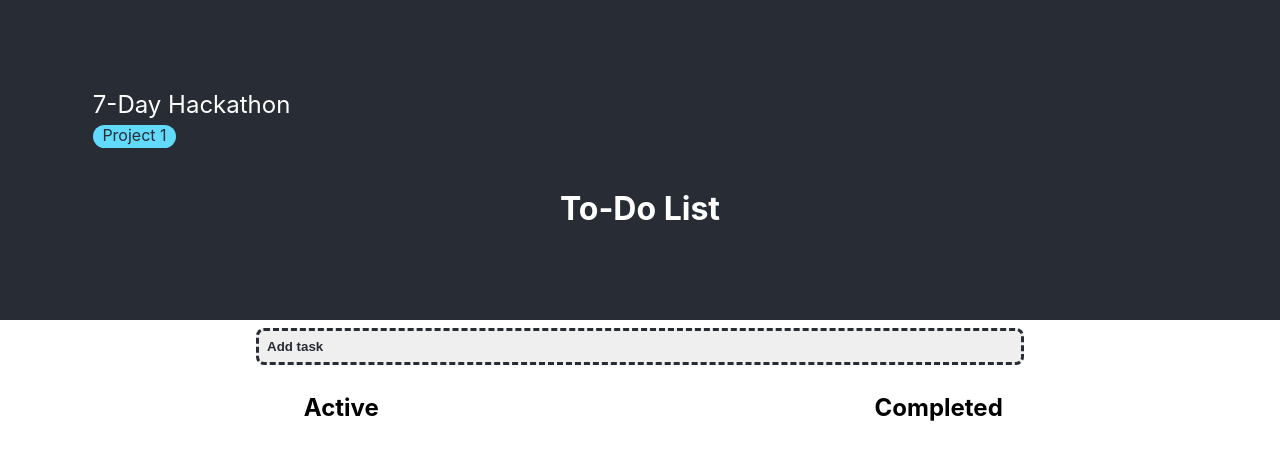
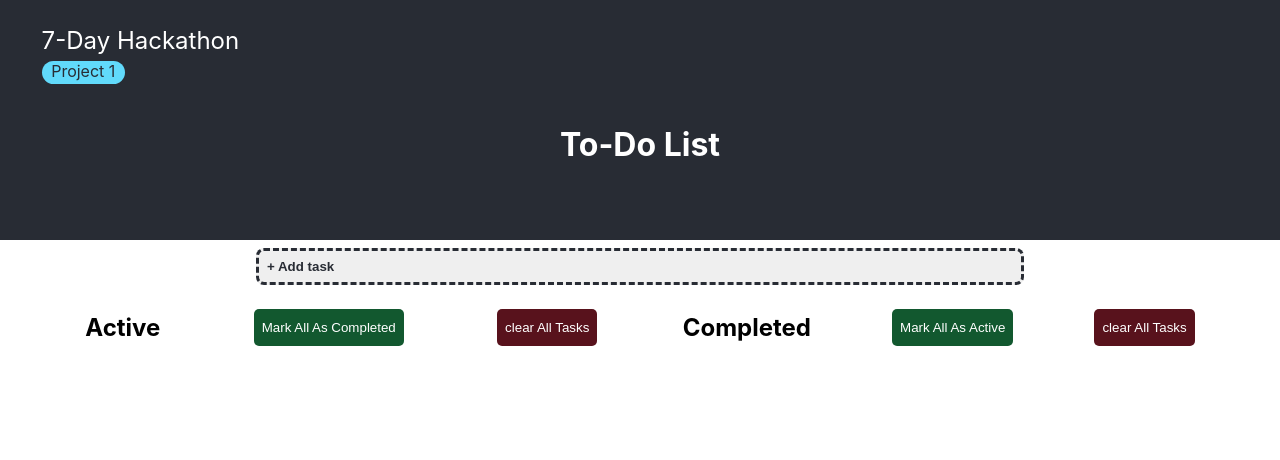
Before and after one commit to andrewhenin/to-do-list, a React (Create React App) app: page / in a window 1280 px wide. Shown: the top 460 px of the page. Built offline with nearby package versions, Linux system fonts and the light colour scheme.

Commit message:
project complete

```diff
--- a/src/App.css
+++ b/src/App.css
@@ -5,7 +5,7 @@
 
 .App-header {
   background-color: #282c34;
-  height: 40vh;
+  height: 30vh;
   display: flex;
   flex-direction: column;
   justify-items: center;
@@ -24,8 +24,8 @@
   flex-direction: column;
   width: fit-content;
   text-align: left;
-  padding-left: 7%;
-  padding-top: 7%;
+  padding-left: 3%;
+  padding-top: 2%;
   font-size: 1rem;
   margin-bottom: 1rem;
 }
@@ -76,11 +76,34 @@
   justify-content: start;
 }
 
+.tasks {
+  display: flex;
+  align-items: flex-start;
+}
+
 .active-list {
   display: flex;
   flex-direction: column;
   justify-content: flex-start;
   width: 40vw;
+}
+
+.active-tasks {
+  display: flex;
+  flex-direction: column;
+  align-items: start;
+  justify-content: flex-start;
+  width: 100%;
+  /* height:40vh; */
+}
+
+.completed-tasks {
+  display: flex;
+  flex-direction: column;
+  align-items: start;
+  justify-content: flex-start;
+  width: 40vw;
+  /* height:40vh; */
 }
 
 .completed-list {
@@ -108,3 +131,27 @@
   background-color: #282c34;
   color: #61dafb;
 }
+
+.title-button {
+  display: flex;
+  flex-direction: row;
+  justify-content: space-between;
+}
+
+.clear-button {
+    background-color: #58121c;
+    color: #fff;
+    border: none;
+    border-radius: 5px;
+    padding: 0.5rem;
+    margin: 1.0rem 0;
+}
+
+.mark-button {
+  background-color: #12582f;
+  color: #fff;
+  border: none;
+  border-radius: 5px;
+  padding: 0.5rem;
+  margin: 1.0rem 0;
+}
--- a/src/App.js
+++ b/src/App.js
@@ -6,12 +6,16 @@ import Task from './utils/models';
 
 function App() {
   const [activeTasks, setActiveTasks] = React.useState([]);
-  const [completedTasks, setcompletedTasks] = React.useState([]);
+  const [completedTasks, setCompletedTasks] = React.useState([]);
   const [idCounter, setIdCounter] = React.useState(0);
 
+
   const handleAddTask = () => {
-    const taskName = prompt("Enter task name");
-    const taskDescription = prompt("Enter task description");
+    let taskName = prompt("Enter task name");
+    while ((taskName === "") || (taskName === null)) {
+      taskName = prompt("Task name can't be empty. Try again.");
+    }
+    let taskDescription = prompt("Enter task description");
     const newItem = new Task(idCounter, taskName, taskDescription);
     setActiveTasks([...activeTasks, newItem]);
     setIdCounter(idCounter + 1);
@@ -20,7 +24,7 @@ function App() {
   const handleRemoveTask = (task) => {
     if (task.completed) {
       const updatedcompletedTasks = completedTasks.filter(curr_task => task.id !== curr_task.id);
-      setcompletedTasks(updatedcompletedTasks);
+      setCompletedTasks(updatedcompletedTasks);
     } else {
       const updatedActiveTasks = activeTasks.filter(curr_task => task.id !== curr_task.id);
       setActiveTasks(updatedActiveTasks);
@@ -31,11 +35,11 @@ function App() {
       const updatedTask = { ...task, completed: !task.completed };
 
       if (!task.completed) {
-        setcompletedTasks([...completedTasks, updatedTask]);
+        setCompletedTasks([...completedTasks, updatedTask]);
         setActiveTasks(activeTasks.filter(current_task => current_task.id !== task.id));
       } else {
         setActiveTasks([...activeTasks, updatedTask]);
-        setcompletedTasks(completedTasks.filter(current_task => current_task.id !== task.id));
+        setCompletedTasks(completedTasks.filter(current_task => current_task.id !== task.id));
     };
   };
 
@@ -45,6 +49,46 @@ function App() {
       task.id = idCounter;
       setIdCounter(idCounter + 1);
   };
+
+  function handleClearActive() {
+    if (activeTasks.length === 0) {
+      alert("No active tasks to clear.");
+      return;
+    }
+    const userChoice = window.confirm("Do you want to proceed?");
+    if (userChoice) {
+      setActiveTasks([]);
+    }
+  }
+
+  function handleClearCompleted() {
+    if (completedTasks.length === 0) {
+      alert("No completed tasks to clear.");
+      return;
+    }
+    const userChoice = window.confirm("Do you want to proceed?");
+    if (userChoice) {
+      setCompletedTasks([]);
+    }
+  }
+
+  function handleMarkCompleted() {
+    const updatedActiveTasks = activeTasks.map(task => {
+      task.completed = true;
+      return task;
+    });
+    setCompletedTasks([...completedTasks, ...updatedActiveTasks]);
+    setActiveTasks([]);
+  }
+
+  function handleMarkActive() {
+    const updatedCompletedTasks = completedTasks.map(task => {
+      task.completed = false;
+      return task;
+    });
+    setActiveTasks([...activeTasks, ...updatedCompletedTasks]);
+    setCompletedTasks([]);
+  }
 
   return (
     <div className="App">
@@ -61,20 +105,47 @@ function App() {
         className="add-button"
         onClick={() => handleAddTask()}
       >
-        Add task
+        + Add task
       </button>
       <div className="tasks">
         <div className="active-list">
-          <h2>Active</h2>
+          <div className="title-button">
+            <h2>Active</h2>
+            <button
+            className="mark-button"
+            onClick={() => handleMarkCompleted()}
+          >
+            Mark All As Completed
+          </button>
+            <button
+            className="clear-button"
+            onClick={() => handleClearActive()}
+          >
+            clear All Tasks
+          </button>
+          </div>
           <div className="active-tasks">
-
             {activeTasks.map(task => (
               <TaskComponent item={task} removeFunc={handleRemoveTask} checkFunc={handleCheck} editFunc={handleEdit} key={task.id} />
             ))}
           </div>
         </div>
         <div className="completed-list">
+        <div className="title-button">
           <h2>Completed</h2>
+          <button
+            className="mark-button"
+            onClick={() => handleMarkActive()}
+          >
+            Mark All As Active
+          </button>
+          <button
+            className="clear-button"
+            onClick={() => handleClearCompleted()}
+          >
+            clear All Tasks
+          </button>
+        </div>
           <div className="completed-tasks">
             {completedTasks.map(task => (
               <TaskComponent item={task} removeFunc={handleRemoveTask} checkFunc={handleCheck} editFunc={handleEdit} key={task.id} />
--- a/src/components/taskComponent.js
+++ b/src/components/taskComponent.js
@@ -1,42 +1,38 @@
 import React from "react";
+import styles from "../styles/itemComponent.module.css";
 
 export const TaskComponent = ({item, removeFunc, checkFunc, editFunc}) => {
     return (
-        <div>
+        <div className={styles["task-component"]}>
             <input
                 type="checkbox"
                 onChange={() => checkFunc(item)}
                 checked={item.completed}
             >
             </input>
-            <span>
-                Title:
             <span
                 id="title"
+                className="title"
             >
                 {item.title}
             </span>
-            </span>
             &nbsp;
-            <span>
-                Description:
             <span
                 id="description"
             >
                 {item.description}
             </span>
-            </span>
             <div>
                 <button
                     onClick={() => editFunc(item)}
                 >
-                    edit
+                    Edit
                 </button>
+                &nbsp;
                 <button
                     onClick={() => removeFunc(item)}
                 >
-                    x
-                    {/* <img alt="x" src="../assets/Red_X.png"/> */}
+                    Delete
                 </button>
             </div>
         </div>
--- a/src/styles/itemComponent.module.css
+++ b/src/styles/itemComponent.module.css
@@ -1,8 +1,16 @@
-.item-row {
+.task-component {
     display: flex;
     flex-direction: row;
     justify-content: space-between;
     align-items: center;
-    margin-bottom: 10px;
-    color:aquamarine;
+    width: 100%;
+    height: 50px;
+    padding: 0 10px;
+    border-bottom: 1px solid #ccc;
+    background-color: #fff;
+    cursor: pointer;
 }
+
+.title {
+    text-align: left;
+}
```
Also changed, not shown: 1 other file (tests, documents, lock files or other folders). Lines whose indentation alone changed are shown as unchanged.
